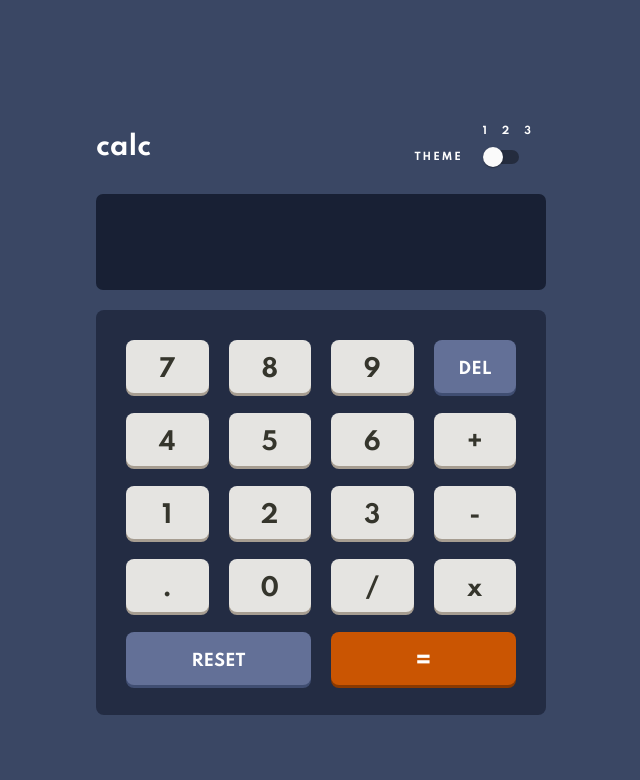
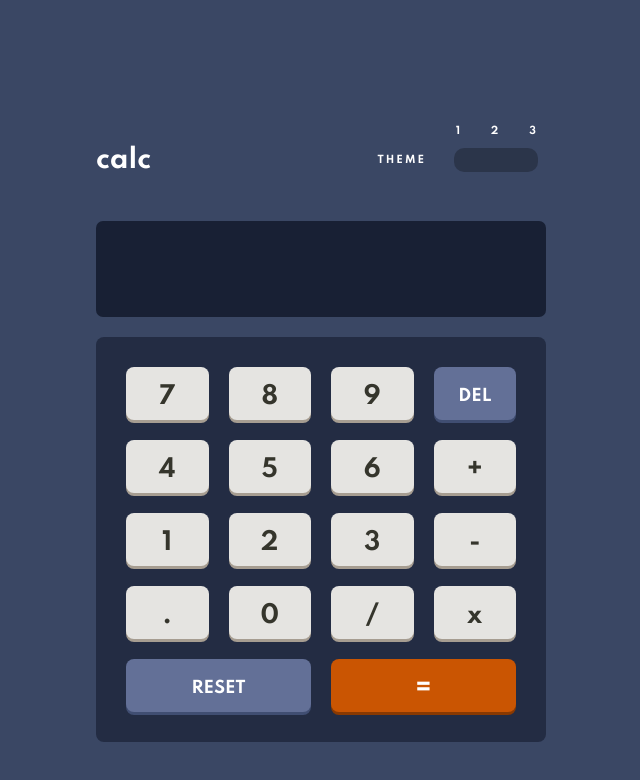
Before and after one commit to javaxenco/calculator-app, an Angular app: page / in a window 1280 px wide. Shown: the top 780 px of the page, without its empty margins (319-959 px from the left). Built offline with nearby package versions, Linux system fonts and the light colour scheme.

Commit message:
changed slider

```diff
--- a/src/app/app.module.ts
+++ b/src/app/app.module.ts
@@ -7,7 +7,7 @@ import {
   BrowserAnimationsModule,
   NoopAnimationsModule,
 } from '@angular/platform-browser/animations';
-import { MatSlideToggleModule } from '@angular/material/slide-toggle';
+import { MatSliderModule } from '@angular/material/slider';
 import { CalcHeaderComponent } from './calculator/calc-header/calc-header.component';
 import { FormsModule } from '@angular/forms';
 
@@ -17,7 +17,7 @@ import { FormsModule } from '@angular/forms';
     BrowserModule,
     NoopAnimationsModule,
     BrowserAnimationsModule,
-    MatSlideToggleModule,
+    MatSliderModule,
     FormsModule,
   ],
   providers: [],
--- a/src/app/calculator/calc-header/calc-header.component.html
+++ b/src/app/calculator/calc-header/calc-header.component.html
@@ -10,7 +10,8 @@
       </div>
 
       <!-- es sheacvlelia, mat-slider unda albat  -->
-      <mat-slide-toggle></mat-slide-toggle>
+
+      <mat-slider min="1" max="3"></mat-slider>
     </div>
   </div>
 </div>
--- a/src/app/calculator/calc-header/calc-header.component.scss
+++ b/src/app/calculator/calc-header/calc-header.component.scss
@@ -15,9 +15,8 @@
     display: flex;
 
     span {
-      align-self: flex-end;
       margin-right: 2rem;
-      padding-bottom: 0.5rem;
+      align-self: center;
       letter-spacing: 2px;
     }
 
@@ -26,11 +25,10 @@
       flex-direction: column;
 
       .labels {
-        margin-bottom: 0.7rem;
-
-        label {
-          margin-right: 1.5rem;
-        }
+        margin: 0 0 1rem 1rem;
+        width: 8rem;
+        display: flex;
+        justify-content: space-between;
       }
     }
   }
--- a/src/app/calculator/calculator.component.ts
+++ b/src/app/calculator/calculator.component.ts
@@ -52,8 +52,16 @@ export class CalculatorComponent implements OnInit {
       return;
     }
 
+    if (val === '+') {
+      this.total += val.toString();
+      console.log(this.total);
+
+      return;
+    }
+
     this.total += val.toString();
+    //marto numberebs amatebs inputshi sxvas arapers jer
 
-    //marto numberebs amatebs inputshi sxvas arapers jer
+    this.input.nativeElement.focus();
   }
 }
--- a/src/styles.scss
+++ b/src/styles.scss
@@ -1,4 +1,4 @@
-@import url('https://fonts.googleapis.com/css2?family=Spartan:wght@700&display=swap');
+@import url("https://fonts.googleapis.com/css2?family=Spartan:wght@700&display=swap");
 @import "~@angular/material/prebuilt-themes/indigo-pink.css";
 
 //colors
@@ -18,7 +18,7 @@ $text: hsl(60, 10%, 19%);
   padding: 0;
   box-sizing: border-box;
   font-size: 10px;
-  font-family: 'Spartan', sans-serif;
+  font-family: "Spartan", sans-serif;
 }
 
 body {
@@ -30,5 +30,86 @@ body {
   align-items: center;
 }
 
-html, body { height: 100%; }
-body { margin: 0; font-family: Roboto, "Helvetica Neue", sans-serif; }
+html,
+body {
+  height: 100%;
+}
+body {
+  margin: 0;
+  font-family: Roboto, "Helvetica Neue", sans-serif;
+}
+
+.mat-slider-horizontal {
+  min-width: 10rem;
+}
+
+.mat-slider.mat-slider-horizontal .mat-slider-wrapper {
+  top: 0;
+}
+.mat-slider.mat-slider-horizontal .mat-slider-track-wrapper {
+  height: 2.4rem;
+  border-radius: 1rem;
+}
+
+.mat-slider.mat-slider-horizontal
+  .mat-slider-track-wrapper
+  .mat-slider-track-background {
+  transform: translateX(0px) !important;
+}
+
+.mat-slider.mat-slider-horizontal .mat-slider-track-background,
+.mat-slider.mat-slider-horizontal .mat-slider-track-fill {
+  height: 100%;
+}
+
+.mat-slider-horizontal .mat-slider-wrapper::after,
+.mat-slider-horizontal .mat-slider-wrapper::before {
+  display: none;
+}
+
+.mat-slider-horizontal .mat-slider-wrapper .mat-slider-ticks-container {
+  display: none;
+}
+
+.mat-slider-thumb {
+  transform: scale(1) !important;
+}
+
+.mat-slider:not(.mat-slider-disabled).cdk-mouse-focused .mat-slider-thumb,
+.mat-slider:not(.mat-slider-disabled).cdk-touch-focused .mat-slider-thumb,
+.mat-slider:not(.mat-slider-disabled).cdk-program-focused .mat-slider-thumb {
+  border: 0px;
+}
+
+.mat-slider:not(.mat-slider-disabled).cdk-mouse-focused
+  .mat-slider-track-background,
+.mat-slider:not(.mat-slider-disabled).cdk-touch-focused
+  .mat-slider-track-background,
+.mat-slider:not(.mat-slider-disabled).cdk-program-focused
+  .mat-slider-track-background {
+  transform: translateX(0px) !important;
+}
+
+.mat-slider:not(.mat-slider-disabled).cdk-mouse-focused .mat-slider-track-fill,
+.mat-slider:not(.mat-slider-disabled).cdk-touch-focused .mat-slider-track-fill,
+.mat-slider:not(.mat-slider-disabled).cdk-program-focused
+  .mat-slider-track-fill {
+  transform: translateX(0px) !important;
+}
+
+.mat-slider.mat-slider-horizontal .mat-slider-track-fill {
+  background-color: rgba(0, 0, 0, 0.26);
+}
+
+.mat-accent .mat-slider-thumb {
+  height: 3rem;
+  width: 3rem;
+  background-color: $key-orange;
+  border: solid 0px gray;
+  bottom: -2.6rem;
+  right: -1.5rem;
+}
+
+.mat-slider-min-value:not(.mat-slider-thumb-label-showing) .mat-slider-thumb {
+  background-color: $key-orange;
+}
```
